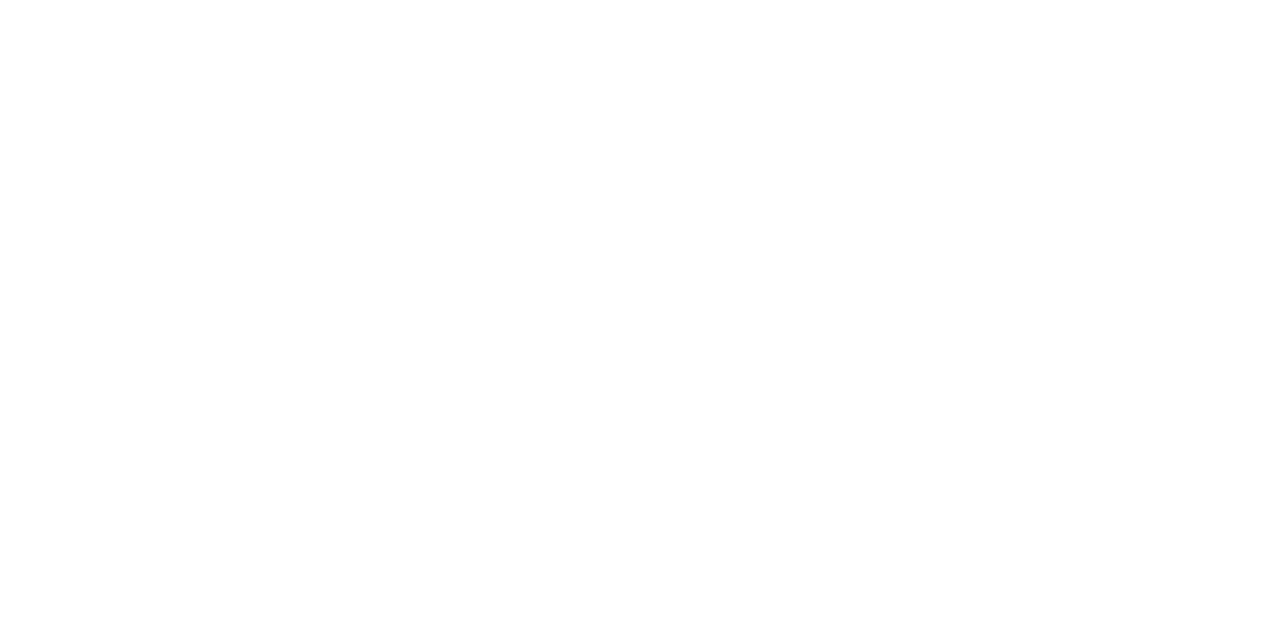
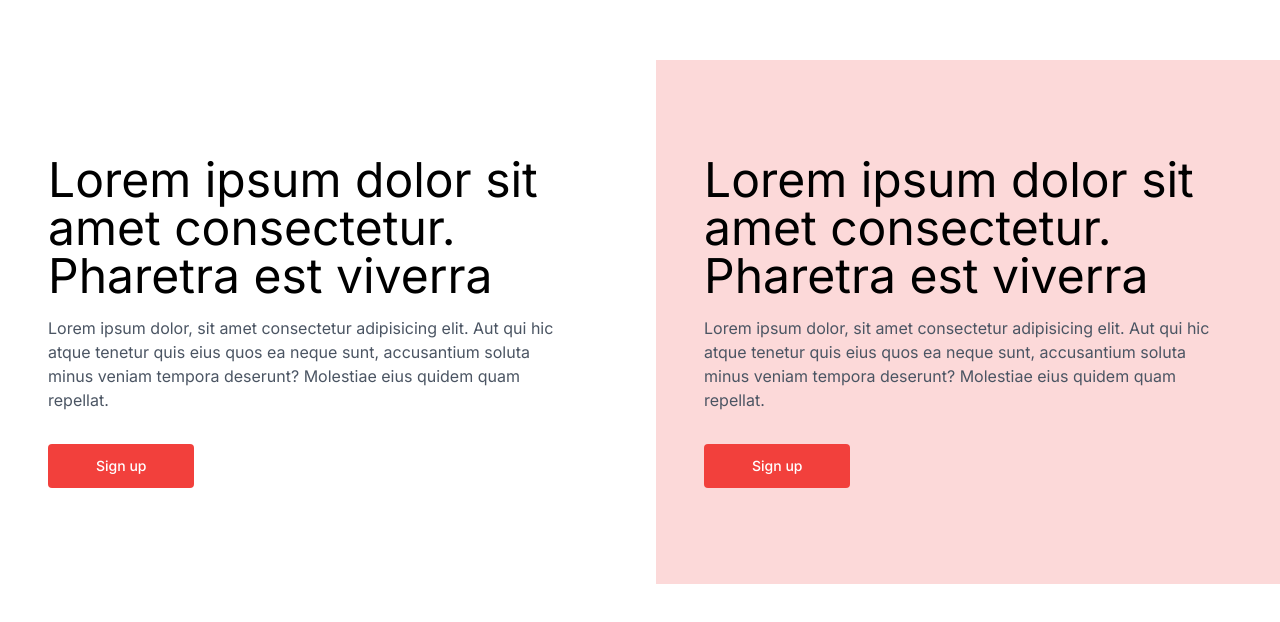
Before and after one commit to dipesh2508/the-first-aid, a Next.js app: page / in a window 1280 px wide. Shown: the part 1938-2560 px from the top of the page. Before the commit the page ends 1934 px from the top, so only its background shows below. Built offline with nearby package versions, Linux system fonts and the light colour scheme.

Commit message:
feat: added cta

```diff
--- a/src/app/(root)/page.tsx
+++ b/src/app/(root)/page.tsx
@@ -1,3 +1,4 @@
+import CTA from "@/components/home/CTA";
 import Hero from "@/components/home/Hero";
 import Slider from "@/components/home/Slider";
 import Image from "next/image";
@@ -7,6 +8,7 @@
     <main className="">
       <Hero />
       <Slider />
+      <CTA />
     </main>
   );
 }
--- /dev/null
+++ b/src/components/home/CTA.tsx
@@ -0,0 +1,55 @@
+import Link from "next/link";
+import React from "react";
+
+const CTA = () => {
+  return (
+    <>
+      <section>
+        <div className="   py-8  sm:py-12  lg:py-16">
+          <div className="grid grid-cols-1 gap-8 lg:grid-cols-2 ">
+            <div className="lg:py-24 px-12">
+              <h2 className="text-3xl font-normal sm:text-5xl">
+                Lorem ipsum dolor sit amet consectetur. Pharetra est viverra
+              </h2>
+
+              <p className="mt-4 text-gray-600">
+                Lorem ipsum dolor, sit amet consectetur adipisicing elit. Aut
+                qui hic atque tenetur quis eius quos ea neque sunt, accusantium
+                soluta minus veniam tempora deserunt? Molestiae eius quidem quam
+                repellat.
+              </p>
+
+              <Link
+                href="#"
+                className="mt-8 inline-block rounded bg-primary-5 px-12 py-3 text-sm font-medium text-white transition hover:bg-primary-6 focus:outline-none focus:ring focus:ring-primary-4"
+              >
+                Sign up
+              </Link>
+            </div>
+            <div className="lg:py-24  px-12 bg-primary-1">
+              <h2 className="text-3xl font-normal sm:text-5xl">
+                Lorem ipsum dolor sit amet consectetur. Pharetra est viverra
+              </h2>
+
+              <p className="mt-4 text-gray-600">
+                Lorem ipsum dolor, sit amet consectetur adipisicing elit. Aut
+                qui hic atque tenetur quis eius quos ea neque sunt, accusantium
+                soluta minus veniam tempora deserunt? Molestiae eius quidem quam
+                repellat.
+              </p>
+
+              <Link
+                href="#"
+                className="mt-8 inline-block rounded bg-primary-5 px-12 py-3 text-sm font-medium text-white transition hover:bg-primary-6 focus:outline-none focus:ring focus:ring-primary-4"
+              >
+                Sign up
+              </Link>
+            </div>
+          </div>
+        </div>
+      </section>
+    </>
+  );
+};
+
+export default CTA;
```
